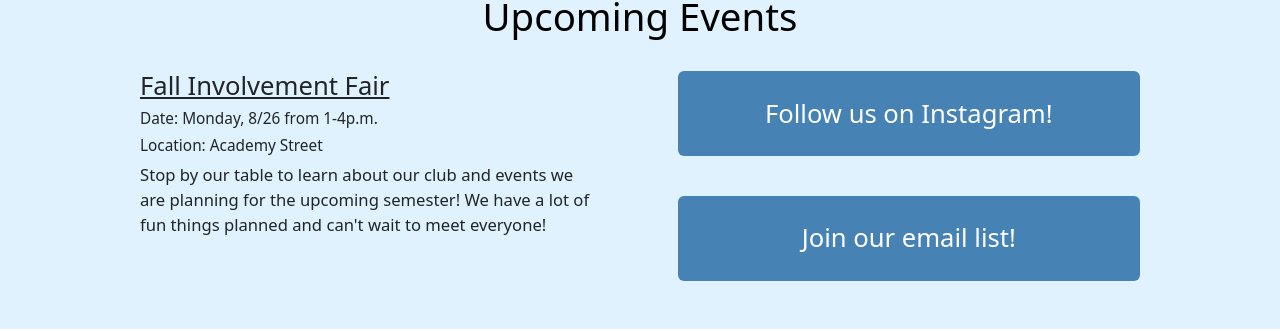
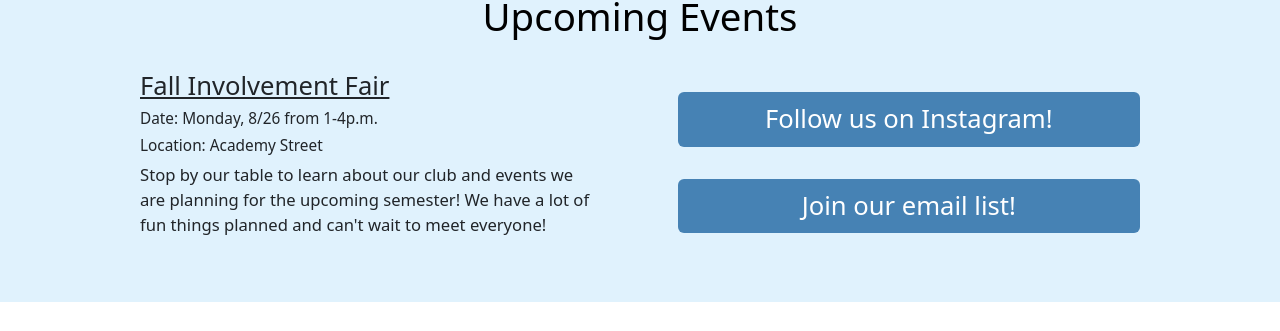
Before and after one commit to okarney/acm-w-ud, a React (Create React App) app: page / in a window 1280 px wide. Shown: the part 133-464 px from the top of the page. Built offline with nearby package versions, Linux system fonts and the light colour scheme.

Commit message:
fixed spacing

```diff
--- a/src/App.css
+++ b/src/App.css
@@ -136,9 +136,3 @@
 .events br {
   height: 5vh;
 }
-
-.events Button {
-  /* background-image: url("./Components/IG_Colors.png"); */
-
-  /* background-color: #012419; */
-}
--- a/src/Components/Home.tsx
+++ b/src/Components/Home.tsx
@@ -70,14 +70,14 @@ function Home() {
                     </Col>
                     <Col style = {{display: "flex", justifyContent: "center", flexDirection: "column", marginLeft: "5%"}}>
                       <Button
-                        style={{padding: "5%", marginBottom: "2vh",  fontSize: "2vw", backgroundColor: "#4682B4", border: "0px", color: "white"}}
+                        style={{padding: "1vh", marginBottom: "1vh",  fontSize: "2vw", backgroundColor: "#4682B4", border: "0px", color: "white"}}
                         onClick={() => window.location.href = "https://www.instagram.com/acmwud/"}
                         >
                          Follow us on Instagram!
                          </Button>
                       <br></br>
                       <Button
-                        style={{padding: "5%", fontSize: "2vw", backgroundColor: "#4682B4", border: "0px", color: "white"}}
+                        style={{padding: "1vh", fontSize: "2vw", backgroundColor: "#4682B4", border: "0px", color: "white"}}
                         onClick={() => window.location.href = "https://forms.gle/sdKo1PJ4JWxFqqfo7"}
                         >
                         Join our email list!
```
